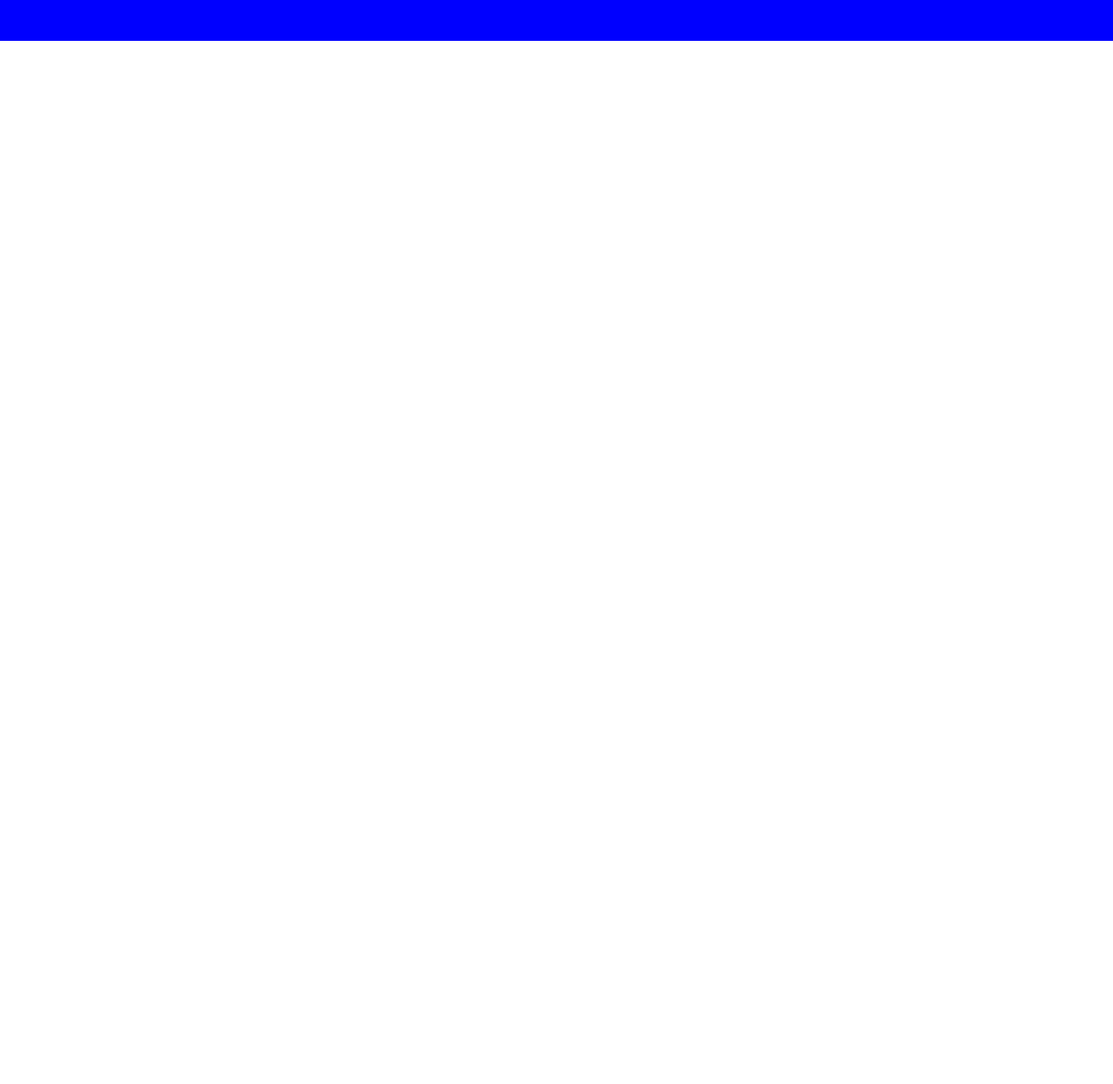
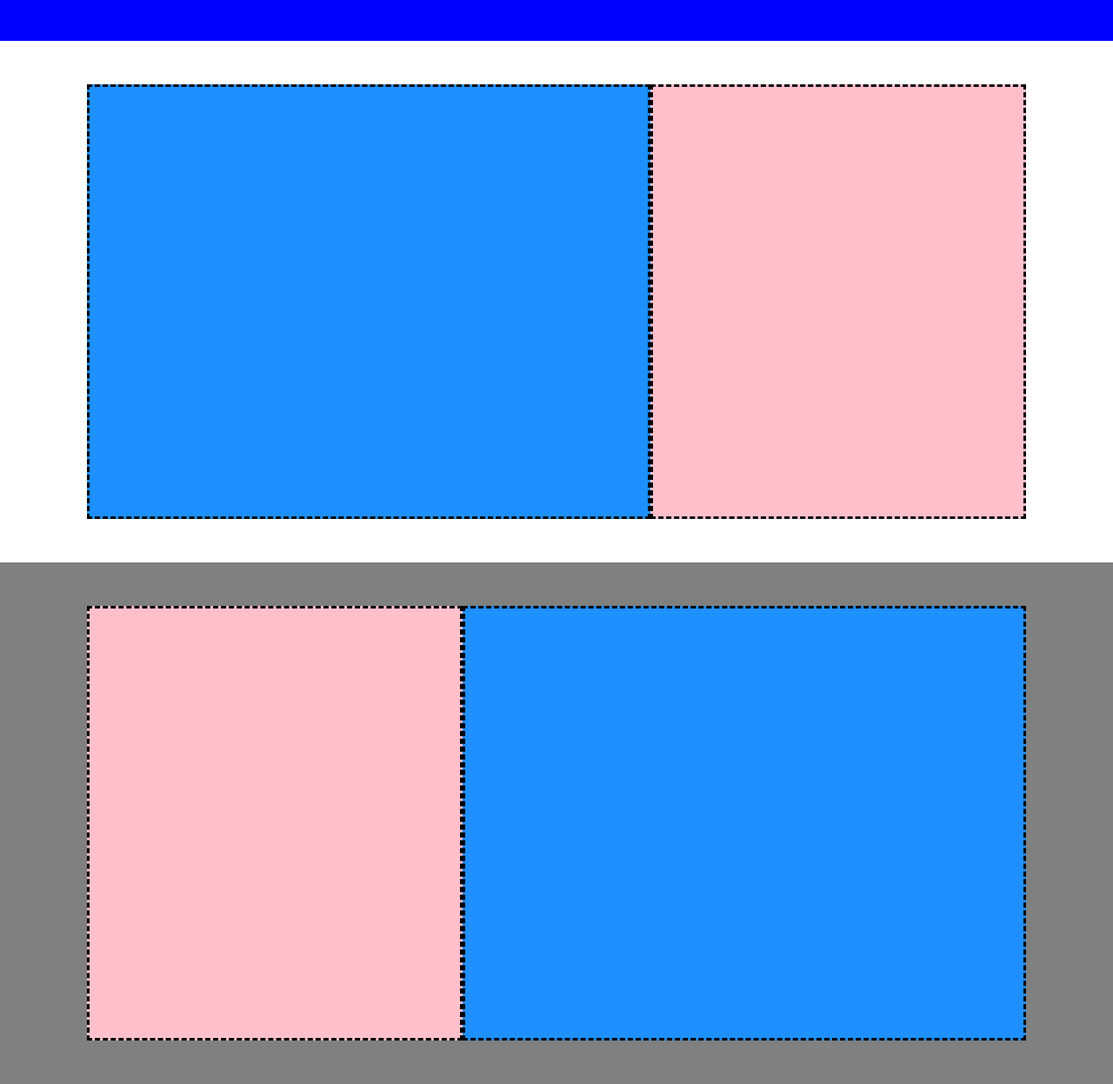
Before and after one commit to PasqualeDiMatteo/htmlcss-struttura-discord, a plain HTML site: page index.html in a window 1280 px wide. Shown: the part 537-1784 px from the top of the page at 87% size. Before the commit the page ends 800 px from the top, so only its background shows below. Drawn offline with Linux system fonts and the light colour scheme.

Commit message:
added grid white and grey

```diff
--- a/css/style.css
+++ b/css/style.css
@@ -43,11 +43,14 @@ header{
 
 .grid-blue{
     background-color: blue;
-    padding: 50px 0;
+}
+
+.grid-grey{
+    background-color: grey;
 }
 
 /* card */
-.card-pink{
+.card-violet{
     max-width: 800px;
     min-height: 400px;
     margin: 0 auto;
@@ -55,8 +58,25 @@ header{
 
 }
 
+.card-dodgerblue{
+    min-height: 500px;
+    background-color: dodgerblue;
+    flex-basis: 60%;
+}
+
+.card-pink{
+    min-height: 500px;
+    background-color: pink;
+    flex-basis: 40%;
+}
+
 /* utilities */
 
 .border{
     border: 3px dashed black;
 }
+
+.pa-50{
+    padding: 50px 0;
+
+}
--- a/index.html
+++ b/index.html
@@ -19,13 +19,33 @@
             <div class="login border">login</div>
         </div>
     </header>
+    <!-- Main -->
     <main>
-        <div class="grid-blue">
-            <div class="card-pink border">
+        <!-- Grid-blue -->
 
+        <div class="pa-50 grid-blue">
+            <div class="card-violet border"></div>
+        </div>
+
+        <!-- Grid-white -->
+
+        <div class="pa-50 grid-white">
+            <div class="container">
+                <div class="card-dodgerblue border"></div>
+                <div class="card-pink border"></div>
             </div>
+        </div>
 
+        <!-- Grid-grey -->
+
+        <div class="pa-50 grid-grey">
+            <div class="container">
+                <div class="card-pink border"></div>
+                <div class="card-dodgerblue border"></div>
+            </div>
         </div>
+
+
     </main>
 
 </body>
```
